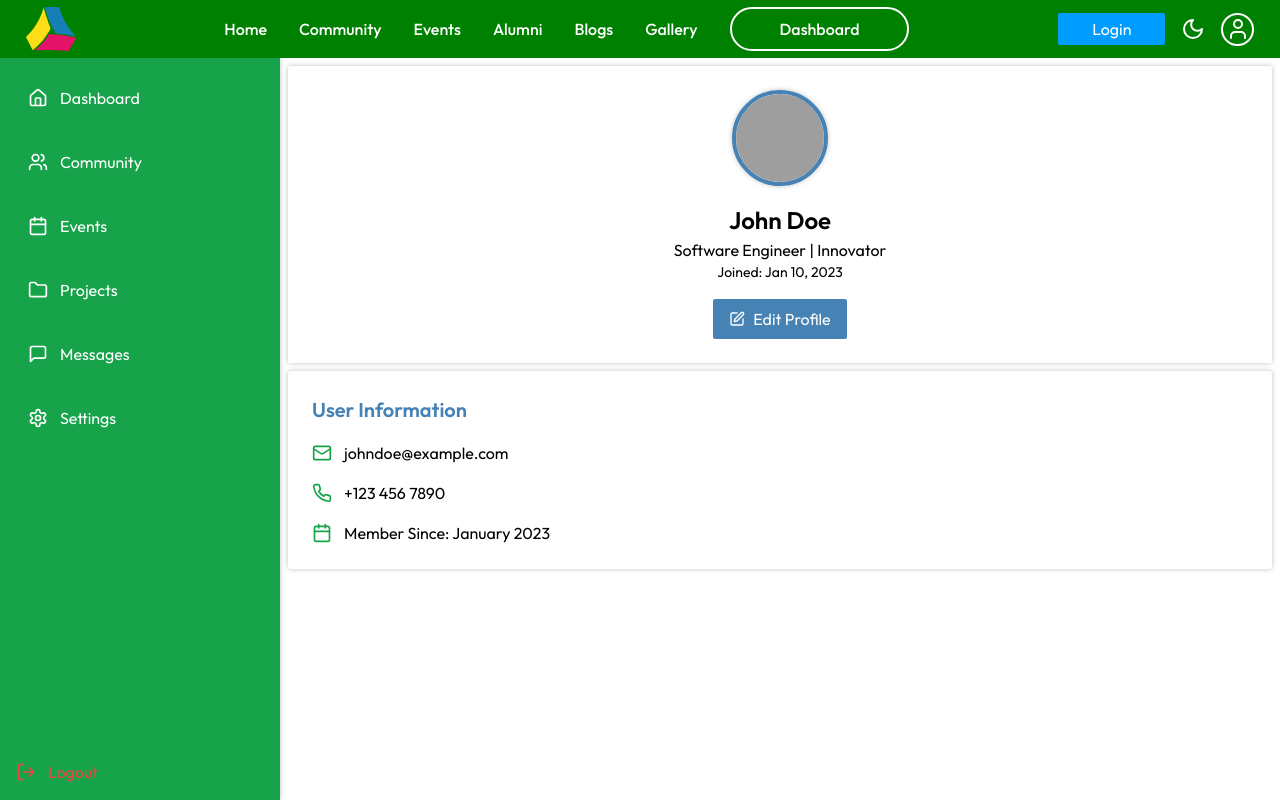
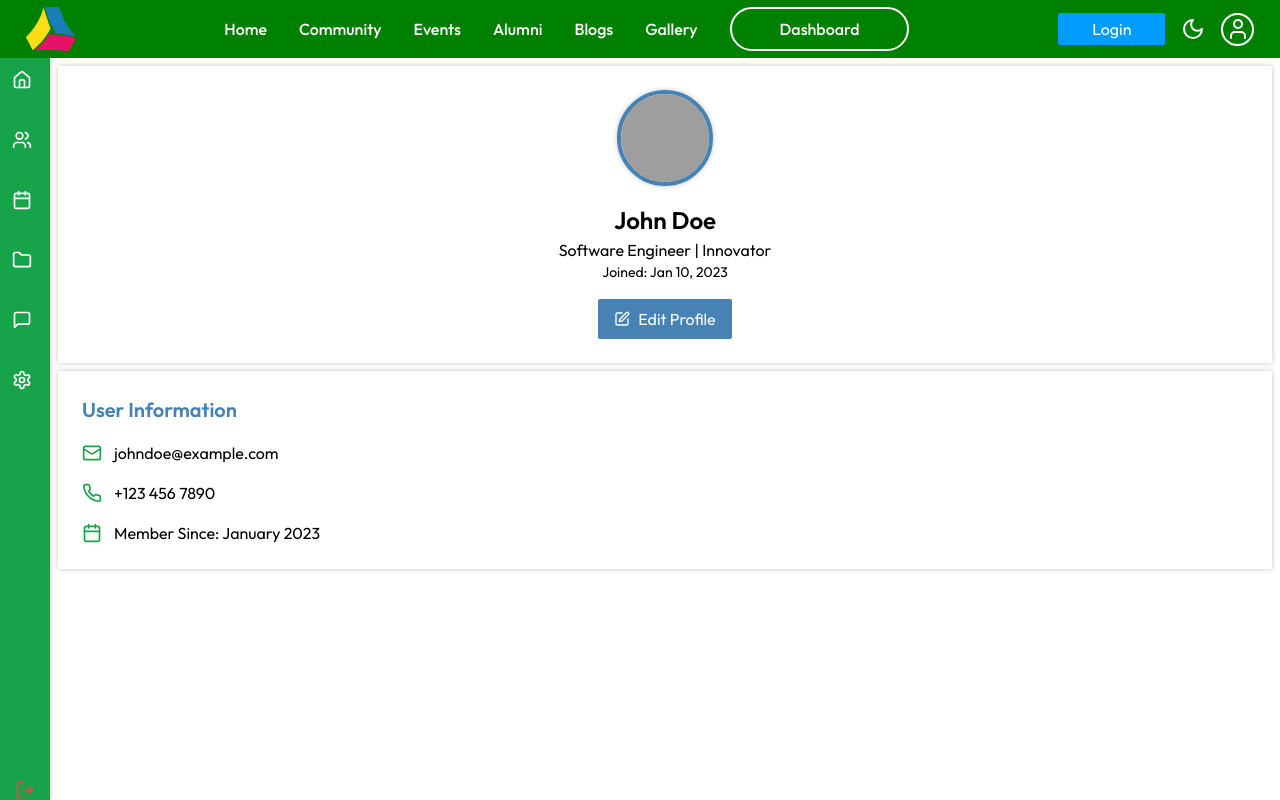
Before and after one commit to mercy-rotich/Meru_innovators_website, a React (Vite) app: page /account/profile in a window 1280 px wide. Built offline with nearby package versions, Linux system fonts and the light colour scheme; grey boxes are pictures that could not be loaded.

Commit message:
Changed user account layout

```diff
--- a/src/pages/UserAccount/UserAccountLayout/UserAccountLayout.css
+++ b/src/pages/UserAccount/UserAccountLayout/UserAccountLayout.css
@@ -1,30 +1,3 @@
-.user-account-sidebar {
-  height: calc(100vh - 58px);
-  max-width: 280px;
-  width: 80%;
-  box-shadow: 0 0 5px rgba(0, 0, 0, 0.25);
-  position: fixed;
-  top: 58px;
-}
-.account-layout .main {
-  width: calc(100% - 280px);
-  float: right;
-  margin-top: 50px;
-  padding: 1rem 0.5rem;
-}
-
-@media (max-width: 1050px) {
-  .user-account-sidebar {
-    height: calc(100vh - 58px);
-    width: 200px;
-  }
-  .account-layout .main {
-    width: calc(100% - 200px);
-    float: right;
-    margin-top: 50px;
-  }
-}
-@media (max-width: 860px) {
 .user-account-sidebar {
   height: calc(100vh - 58px);
   width: 50px;
@@ -51,5 +24,12 @@
   width: calc(100% - 50px);
   float: right;
   margin-top: 50px;
+  padding: 1rem 0.5rem;
 }
+.user-account-sidebar {
+  height: calc(100vh - 58px);
+
+  box-shadow: 0 0 5px rgba(0, 0, 0, 0.25);
+  position: fixed;
+  top: 58px;
 }
```
Lines whose indentation alone changed are shown as unchanged.
